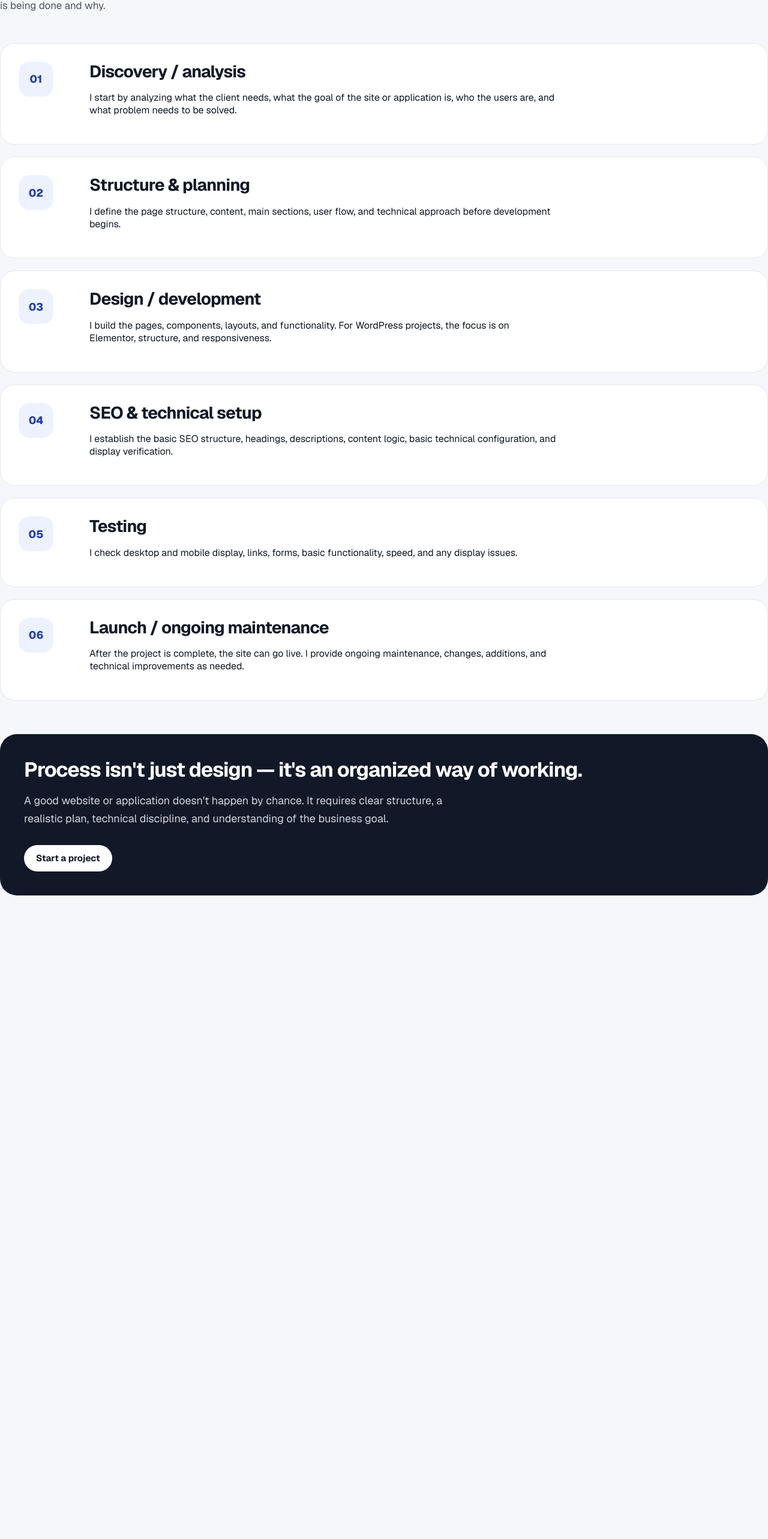
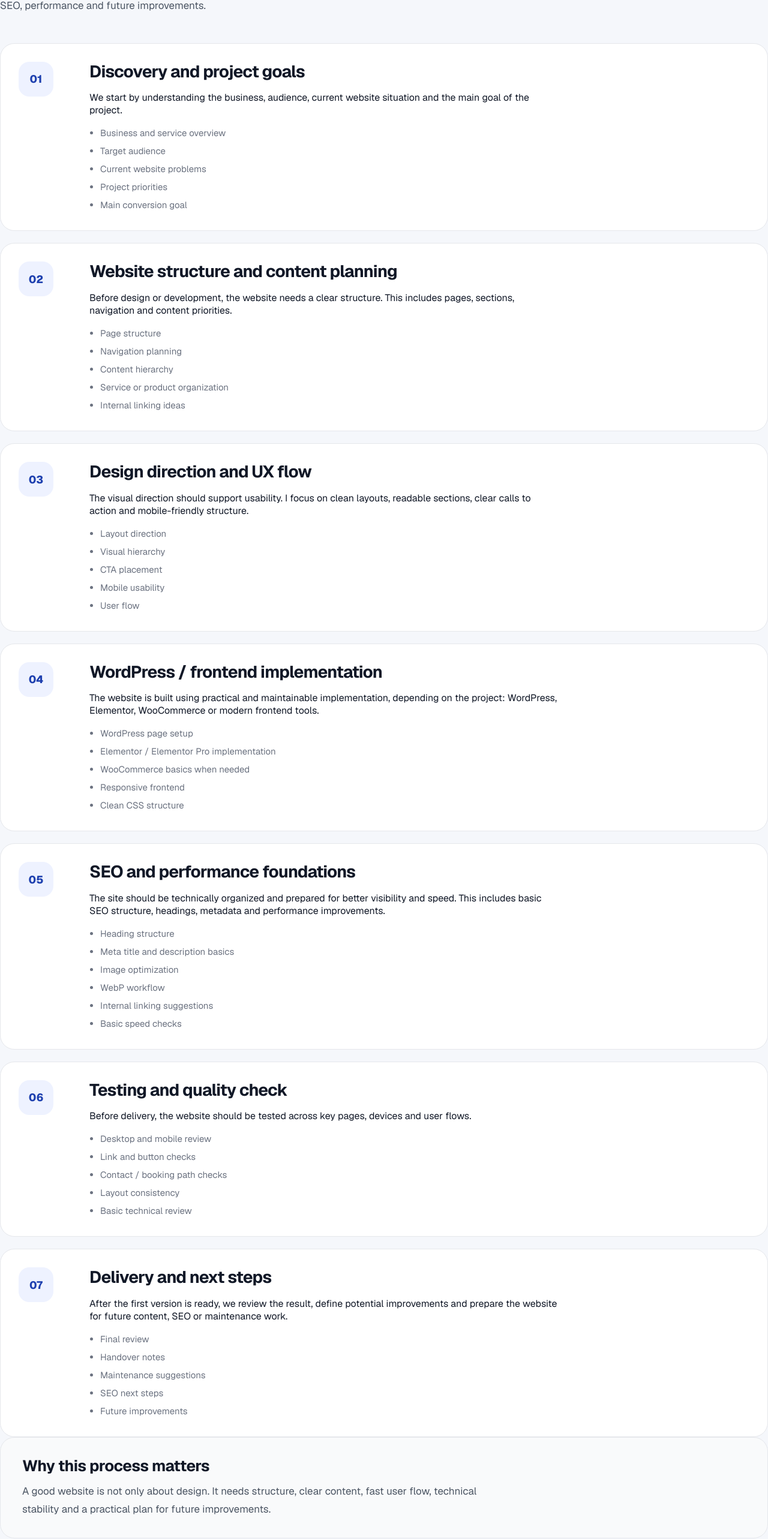
Before and after one commit to Cumbaric/djordje-clienthub, a Next.js app: page /en/process in a window 1280 px wide. Shown: the part 225-2791 px from the top of the page at 60% size. Before the commit the page ends 1718 px from the top, so only its background shows below. Built offline with nearby package versions, Linux system fonts and the light colour scheme.

Commit message:
Polish bilingual process pages

```diff
--- a/src/app/en/process/page.js
+++ b/src/app/en/process/page.js
@@ -1,76 +1,150 @@
+import Link from "next/link";
 import PageHero from "@/components/PageHero";
-import CTASection from "@/components/CTASection";
-import { processSteps } from "@/data/processSteps";
 
-const stepsEn = {
-  "01": {
-    title: "Discovery / analysis",
+const steps = [
+  {
+    number: "01",
+    title: "Discovery and project goals",
     description:
-      "I start by analyzing what the client needs, what the goal of the site or application is, who the users are, and what problem needs to be solved.",
+      "We start by understanding the business, audience, current website situation and the main goal of the project.",
+    focus: [
+      "Business and service overview",
+      "Target audience",
+      "Current website problems",
+      "Project priorities",
+      "Main conversion goal",
+    ],
   },
-  "02": {
-    title: "Structure & planning",
+  {
+    number: "02",
+    title: "Website structure and content planning",
     description:
-      "I define the page structure, content, main sections, user flow, and technical approach before development begins.",
+      "Before design or development, the website needs a clear structure. This includes pages, sections, navigation and content priorities.",
+    focus: [
+      "Page structure",
+      "Navigation planning",
+      "Content hierarchy",
+      "Service or product organization",
+      "Internal linking ideas",
+    ],
   },
-  "03": {
-    title: "Design / development",
+  {
+    number: "03",
+    title: "Design direction and UX flow",
     description:
-      "I build the pages, components, layouts, and functionality. For WordPress projects, the focus is on Elementor, structure, and responsiveness.",
+      "The visual direction should support usability. I focus on clean layouts, readable sections, clear calls to action and mobile-friendly structure.",
+    focus: [
+      "Layout direction",
+      "Visual hierarchy",
+      "CTA placement",
+      "Mobile usability",
+      "User flow",
+    ],
   },
-  "04": {
-    title: "SEO & technical setup",
+  {
+    number: "04",
+    title: "WordPress / frontend implementation",
     description:
-      "I establish the basic SEO structure, headings, descriptions, content logic, basic technical configuration, and display verification.",
+      "The website is built using practical and maintainable implementation, depending on the project: WordPress, Elementor, WooCommerce or modern frontend tools.",
+    focus: [
+      "WordPress page setup",
+      "Elementor / Elementor Pro implementation",
+      "WooCommerce basics when needed",
+      "Responsive frontend",
+      "Clean CSS structure",
+    ],
   },
-  "05": {
-    title: "Testing",
+  {
+    number: "05",
+    title: "SEO and performance foundations",
     description:
-      "I check desktop and mobile display, links, forms, basic functionality, speed, and any display issues.",
+      "The site should be technically organized and prepared for better visibility and speed. This includes basic SEO structure, headings, metadata and performance improvements.",
+    focus: [
+      "Heading structure",
+      "Meta title and description basics",
+      "Image optimization",
+      "WebP workflow",
+      "Internal linking suggestions",
+      "Basic speed checks",
+    ],
   },
-  "06": {
-    title: "Launch / ongoing maintenance",
+  {
+    number: "06",
+    title: "Testing and quality check",
     description:
-      "After the project is complete, the site can go live. I provide ongoing maintenance, changes, additions, and technical improvements as needed.",
+      "Before delivery, the website should be tested across key pages, devices and user flows.",
+    focus: [
+      "Desktop and mobile review",
+      "Link and button checks",
+      "Contact / booking path checks",
+      "Layout consistency",
+      "Basic technical review",
+    ],
   },
-};
+  {
+    number: "07",
+    title: "Delivery and next steps",
+    description:
+      "After the first version is ready, we review the result, define potential improvements and prepare the website for future content, SEO or maintenance work.",
+    focus: [
+      "Final review",
+      "Handover notes",
+      "Maintenance suggestions",
+      "SEO next steps",
+      "Future improvements",
+    ],
+  },
+];
 
 export default function ProcessPage() {
   return (
     <main className="public-page">
-      <PageHero
-        eyebrow="Process"
-        title="A clear workflow from idea to finished solution"
-      >
-        Every project goes through several clear phases: analysis, structure,
-        development, SEO foundation, testing, and ongoing maintenance. The goal
-        is for the client to always know what is being done and why.
+      <PageHero eyebrow="Process" title="A clear workflow from idea to live website">
+        My process is focused on structure, clarity and practical execution. The
+        goal is to understand the project, define the right website structure,
+        build clean pages and prepare the site for SEO, performance and future
+        improvements.
       </PageHero>
 
       <section className="process-list">
-        {processSteps.map((step) => {
-          const en = stepsEn[step.number];
-          return (
-            <article key={step.number} className="process-card">
-              <span>{step.number}</span>
-
-              <div>
-                <h2>{en ? en.title : step.title}</h2>
-                <p>{en ? en.description : step.description}</p>
-              </div>
-            </article>
-          );
-        })}
+        {steps.map((step) => (
+          <article key={step.number} className="process-card">
+            <span>{step.number}</span>
+            <div>
+              <h2>{step.title}</h2>
+              <p>{step.description}</p>
+              <ul className="process-focus-list">
+                {step.focus.map((item) => (
+                  <li key={item}>{item}</li>
+                ))}
+              </ul>
+            </div>
+          </article>
+        ))}
       </section>
 
-      <CTASection
-        title="Process isn't just design — it's an organized way of working."
-        action={{ href: "/en/contact", text: "Start a project" }}
-      >
-        A good website or application doesn&#39;t happen by chance. It requires
-        clear structure, a realistic plan, technical discipline, and
-        understanding of the business goal.
-      </CTASection>
+      <div className="process-note">
+        <h2>Why this process matters</h2>
+        <p>
+          A good website is not only about design. It needs structure, clear
+          content, fast user flow, technical stability and a practical plan for
+          future improvements.
+        </p>
+      </div>
+
+      <section className="process-cta">
+        <h2>Ready to improve your website?</h2>
+        <p>
+          Send me a short description of your website or project and I can help
+          you define the next practical step.
+        </p>
+        <div className="process-cta-actions">
+          <Link href="/en/contact">Contact me</Link>
+          <Link href="/en/services" className="process-cta-secondary">
+            View services
+          </Link>
+        </div>
+      </section>
     </main>
   );
 }
--- a/src/styles/public-pages.css
+++ b/src/styles/public-pages.css
@@ -620,6 +620,76 @@
   background: #dbeafe;
 }
 
+.process-cta-actions {
+  display: flex;
+  flex-wrap: wrap;
+  gap: 14px;
+  margin-top: 28px;
+}
+
+.process-cta-actions a {
+  display: inline-flex;
+  align-items: center;
+  justify-content: center;
+  min-height: 44px;
+  padding: 0 20px;
+  border-radius: 999px;
+  background: #ffffff;
+  color: #111827;
+  font-size: 15px;
+  font-weight: 700;
+  text-decoration: none;
+  transition: 0.2s ease;
+}
+
+.process-cta-actions a:hover {
+  background: #dbeafe;
+}
+
+.process-cta-secondary {
+  background: transparent !important;
+  border: 1px solid rgba(255, 255, 255, 0.35);
+  color: #ffffff !important;
+}
+
+.process-cta-secondary:hover {
+  background: rgba(255, 255, 255, 0.1) !important;
+}
+
+.process-focus-list {
+  display: grid;
+  gap: 6px;
+  margin: 12px 0 0;
+  padding-left: 18px;
+  color: #6b7280;
+  font-size: 15px;
+  line-height: 1.6;
+}
+
+.process-note {
+  padding: 32px 36px;
+  border: 1px solid #e5e7eb;
+  border-radius: 24px;
+  background: #f9fafb;
+  margin-bottom: 32px;
+}
+
+.process-note h2 {
+  margin: 0 0 12px;
+  color: #111827;
+  font-size: 26px;
+  line-height: 1.2;
+  letter-spacing: -0.02em;
+}
+
+.process-note p {
+  margin: 0;
+  max-width: 780px;
+  color: #4b5563;
+  font-size: 17px;
+  line-height: 1.75;
+}
+
 @media (max-width: 700px) {
   .process-card {
     grid-template-columns: 1fr;
```
Also changed, not shown: src/app/sr/proces/page.js (+133 -20 lines).
